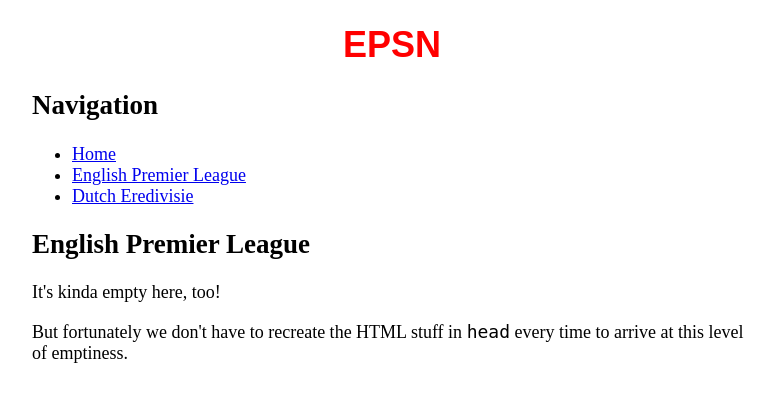
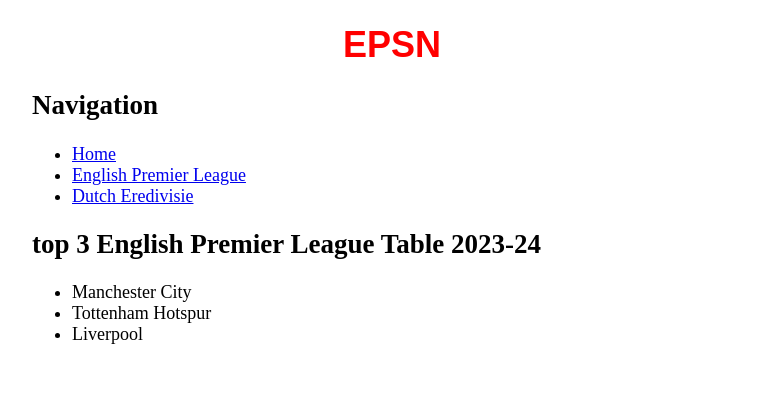
Before and after one commit to BADijkman/Winc_CD, a Flask app: a page that uses templates/english premier league.html in a window 1280 px wide. Shown: the top 402 px of the page, without its empty margins (248-1021 px from the left). Run offline with Flask 3, Linux system fonts and the light colour scheme; some web fonts are replaced.

Commit message:
English Premier

```diff
--- a/templates/english premier league.html
+++ b/templates/english premier league.html
@@ -1,8 +1,8 @@
 {% extends "base.html" %} {% block content %}
-<h2>English Premier League</h2>
-<p>It's kinda empty here, too!</p>
-<p>
-  But fortunately we don't have to recreate the HTML stuff in
-  <code>head</code> every time to arrive at this level of emptiness.
-</p>
+<h2>top 3 English Premier League Table 2023-24</h2>
+<ul>
+  <li>Manchester City</li>
+  <li>Tottenham Hotspur</li>
+  <li>Liverpool</li>
+</ul>
 {% endblock content %}
```
